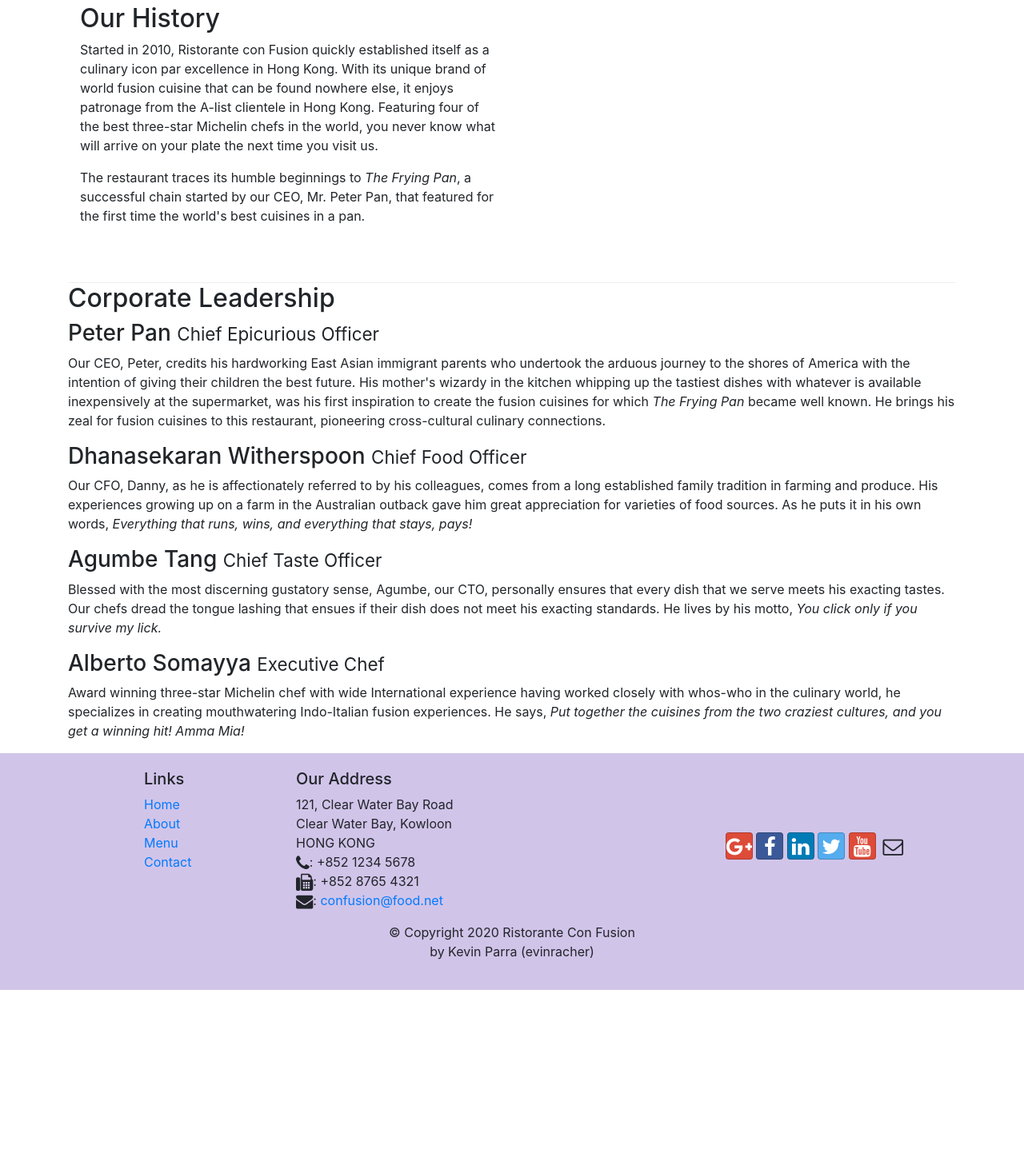
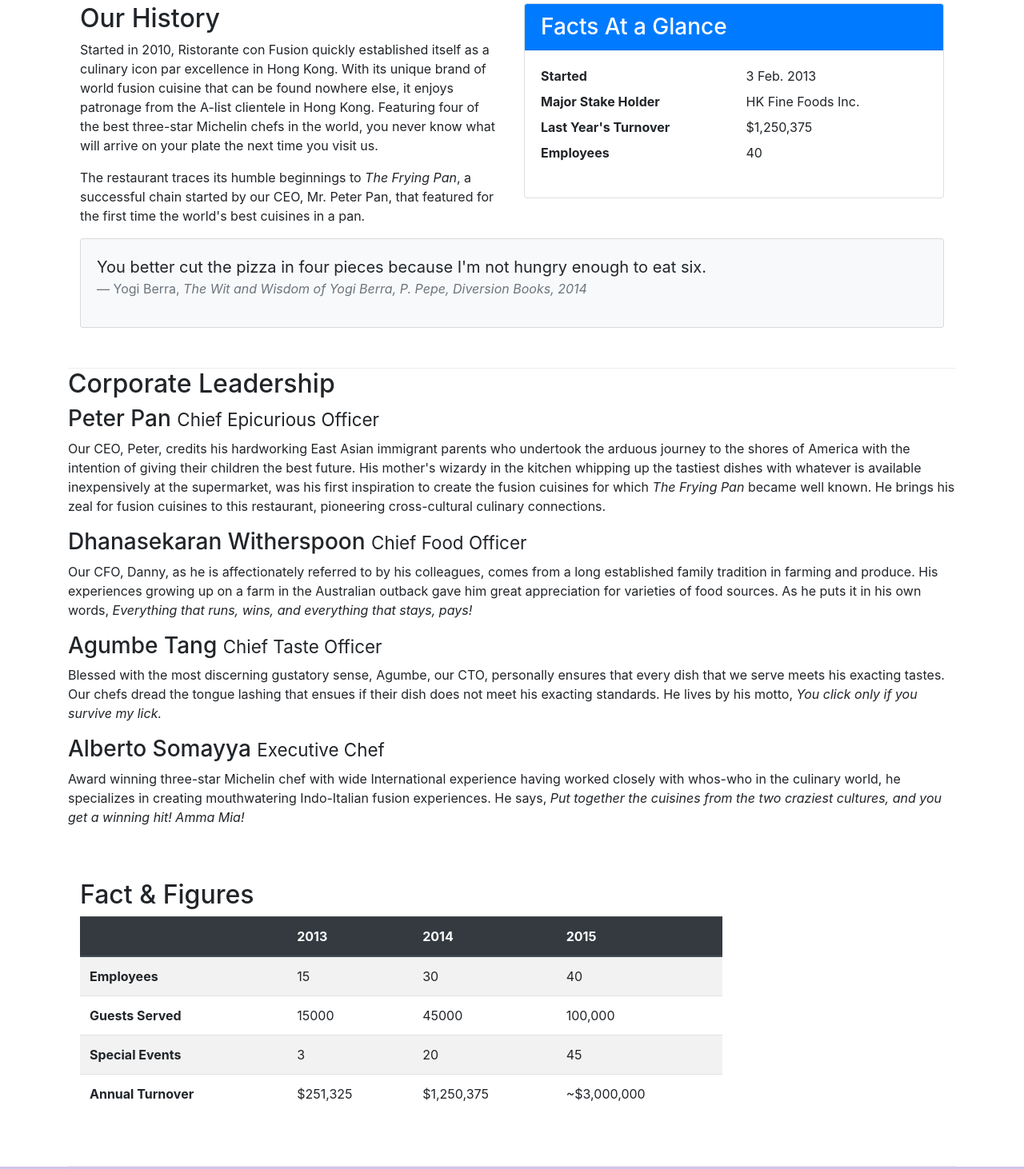
Before and after one commit to evinracher/full-stack-web-development-c1, a website: page aboutus.html in a window 1280 px wide. Shown: the part 511-1973 px from the top of the page at 80% size. Before the commit the page ends 1749 px from the top, so only its background shows below. Drawn offline with nearby package versions, Linux system fonts and the light colour scheme.

Commit message:
Adding tables and card

```diff
--- a/aboutus.html
+++ b/aboutus.html
@@ -77,8 +77,35 @@
         <p>The restaurant traces its humble beginnings to <em>The Frying Pan</em>, a successful chain started by our
           CEO, Mr. Peter Pan, that featured for the first time the world's best cuisines in a pan.</p>
       </div>
-      <div>
-        <!-- TODO: add content -->
+      <div class="col-12 col-sm-6">
+        <div class="card">
+          <h3 class="card-header bg-primary text-white">Facts At a Glance</h3>
+          <div class="card-body">
+            <dl class="row">
+              <dt class="col-6">Started</dt>
+              <dd class="col-6">3 Feb. 2013</dd>
+              <dt class="col-6">Major Stake Holder</dt>
+              <dd class="col-6">HK Fine Foods Inc.</dd>
+              <dt class="col-6">Last Year's Turnover</dt>
+              <dd class="col-6">$1,250,375</dd>
+              <dt class="col-6">Employees</dt>
+              <dd class="col-6">40</dd>
+            </dl>
+          </div>
+        </div>
+      </div>
+
+      <div class="col-12">
+        <div class="card card-body bg-light">
+          <blockquote class="blockquote">
+            <p class="mb-0">You better cut the pizza in four pieces because
+              I'm not hungry enough to eat six.</p>
+            <footer class="blockquote-footer">Yogi Berra,
+              <cite title="Source Title">The Wit and Wisdom of Yogi Berra,
+                P. Pepe, Diversion Books, 2014</cite>
+            </footer>
+          </blockquote>
+        </div>
       </div>
     </div>
 
@@ -109,6 +136,52 @@
           worked closely with whos-who
           in the culinary world, he specializes in creating mouthwatering Indo-Italian fusion experiences. He says,
           <em>Put together the cuisines from the two craziest cultures, and you get a winning hit! Amma Mia!</em></p>
+      </div>
+    </div>
+
+    <div class="row row-content">
+      <div class="col-12 col-sm-9">
+        <h2>Fact &amp; Figures</h2>
+        <div class="table-responsive">
+          <table class="table table-striped">
+            <thead class="thead-dark">
+              <tr>
+                <th>&nbsp;</th>
+                <th>2013</th>
+                <th>2014</th>
+                <th>2015</th>
+              </tr>
+            </thead>
+            <tbody>
+              <tr>
+                <th>Employees</th>
+                <td>15</td>
+                <td>30</td>
+                <td>40</td>
+              </tr>
+              <tr>
+                <th>Guests Served</th>
+                <td>15000</td>
+                <td>45000</td>
+                <td>100,000</td>
+              </tr>
+              <tr>
+                <th>Special Events</th>
+                <td>3</td>
+                <td>20</td>
+                <td>45</td>
+              </tr>
+              <tr>
+                <th>Annual Turnover</th>
+                <td>$251,325</td>
+                <td>$1,250,375</td>
+                <td>~$3,000,000</td>
+              </tr>
+            </tbody>
+          </table>
+        </div>
+      </div>
+      <div class="col-12 col-sm-3">
       </div>
     </div>
 
@@ -148,13 +221,13 @@
             <a class="btn btn-social-icon btn-linkedin" href="http://www.linkedin.com/in/">
               <i class="fa fa-linkedin fa-lg"></i>
             </a>
-            <a  class="btn btn-social-icon btn-twitter"href="http://twitter.com/">
+            <a class="btn btn-social-icon btn-twitter" href="http://twitter.com/">
               <i class="fa fa-twitter fa-lg"></i>
             </a>
-            <a  class="btn btn-social-icon btn-google" href="http://youtube.com/">
+            <a class="btn btn-social-icon btn-google" href="http://youtube.com/">
               <i class="fa fa-youtube fa-lg"></i>
             </a>
-            <a  class="btn btn-social-icon" href="mailto:">
+            <a class="btn btn-social-icon" href="mailto:">
               <i class="fa fa-envelope-o fa-lg"></i>
             </a>
           </div>
```
Lines whose indentation alone changed are shown as unchanged.
